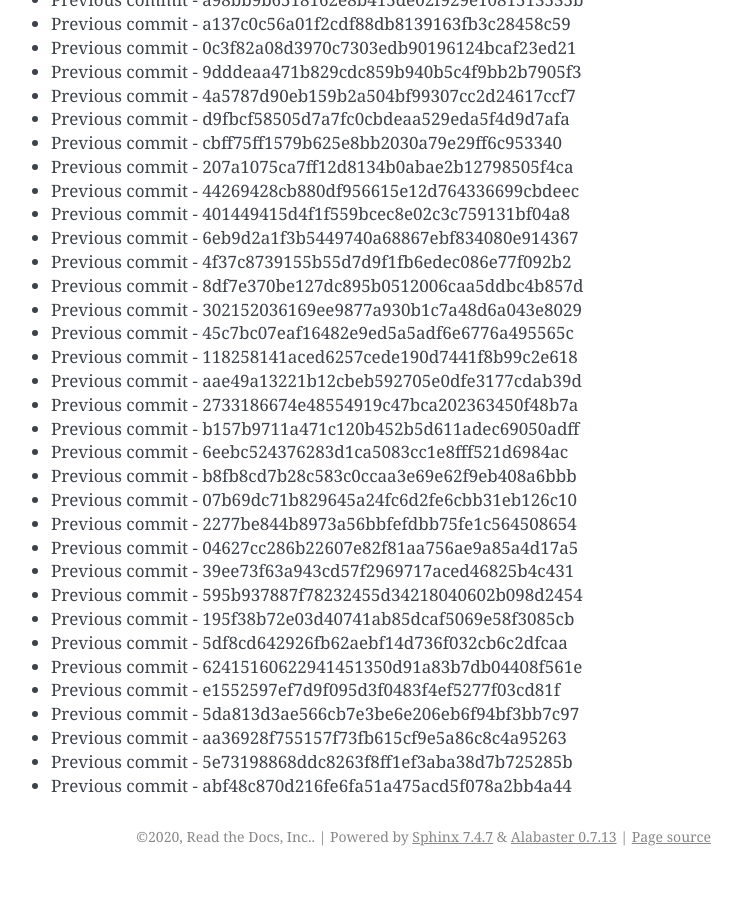
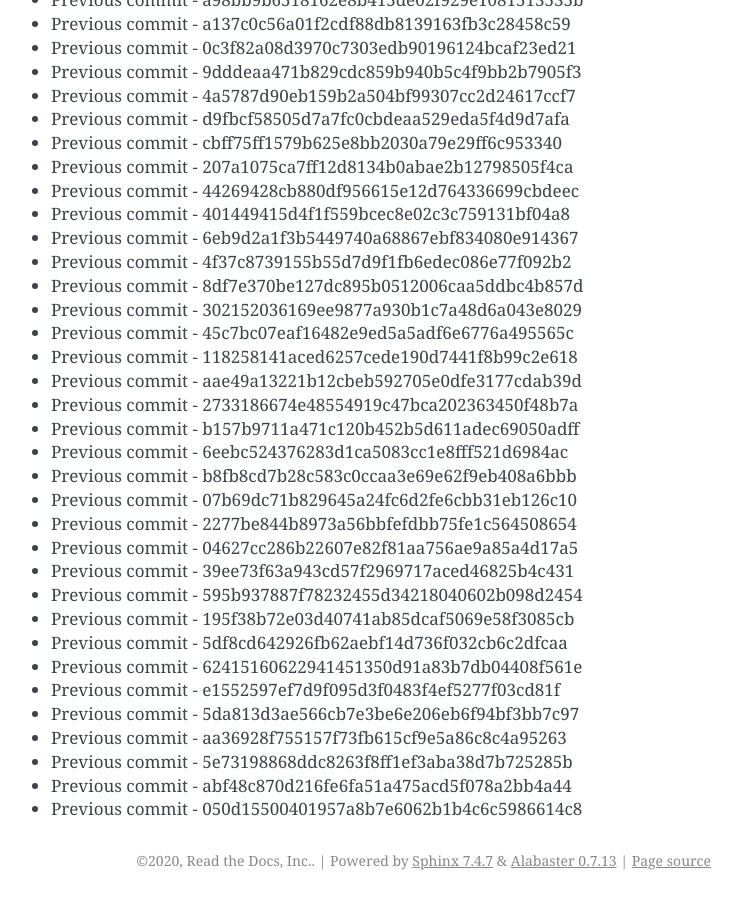
Before and after one commit to readthedocs/rtd-git-stresstest, a Sphinx documentation site: the page built from docs/updates.rst, in a window 1280 px wide and 900 px high, scrolled down 104362 px. Shown: the whole window, without its empty margins (399-1141 px from the left). Built offline with Sphinx 7.4.7, drawn with Linux system fonts in a browser that asks for light colours; before the commit the page ends 105238 px from its top, so only the background shows below that.

Commit message:
Generating commit from previous: 050d15500401957a8b7e6062b1b4c6c5986614c8

```diff
--- a/docs/updates.rst
+++ b/docs/updates.rst
@@ -4417,3 +4417,4 @@ It can be tested for any performance characteristics.
 * Previous commit - aa36928f755157f73fb615cf9e5a86c8c4a95263
 * Previous commit - 5e73198868ddc8263f8ff1ef3aba38d7b725285b
 * Previous commit - abf48c870d216fe6fa51a475acd5f078a2bb4a44
+* Previous commit - 050d15500401957a8b7e6062b1b4c6c5986614c8
```
